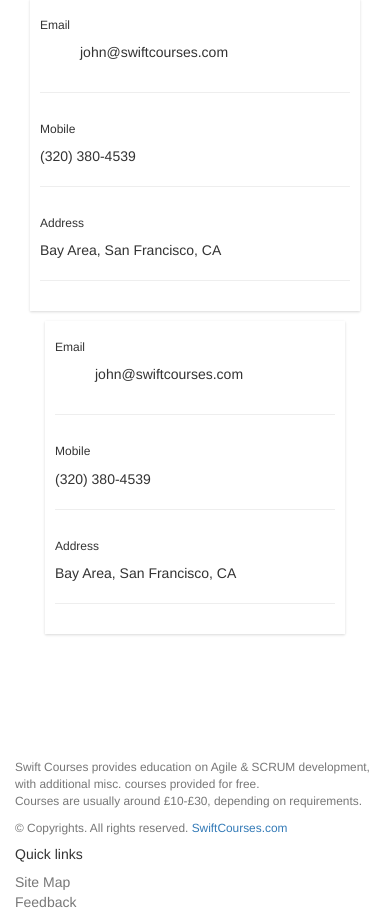
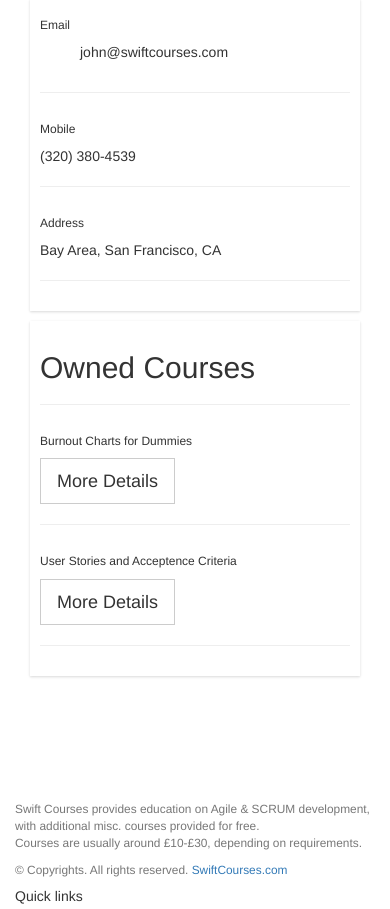
Before and after one commit to Void-Stag/Flask-Assessment, a Flask app: page /John_Doe in a window 390 px wide. Shown: the part 789-1698 px from the top of the page. Run offline with Flask 3, Linux system fonts and the light colour scheme; parts of the project's set-up code (start-up, migrations or seed data) failed here and were passed over; some libraries are stand-ins or nearby versions.

Commit message:
trainer profile

```diff
--- a/App3_Scrum_080222/app/templates/Member_Only/jobs.html
+++ b/App3_Scrum_080222/app/templates/Member_Only/jobs.html
@@ -8,7 +8,7 @@
     <h4><small>RECENT POSTS</small></h4>
     <hr>
     <h2>Website Admin</h2>
-    <h5><span class="glyphicon glyphicon-time"></span> Post by Jane Dane, Nov 27, 2022.</h5>
+    <h5><span class="glyphicon glyphicon-time"></span> Post by <span class="glyphicon glyphicon-user"></span><a href="{{ url_for('main.Jane_Dane') }}">Jane Dane</a>, Nov 27, 2022.</h5>
     <h5><span class="label label-danger">Closing Soon!</span><span class="label label-success">Closes Nov 17, 2022</span></h5><br>
     <p> Looking for technology enthusiast to join the team. <br>
         <bold>Must have:</bold><br>
@@ -23,7 +23,7 @@
 
     <hr>
     <h2>Head of Human Resources</h2>
-    <h5><span class="glyphicon glyphicon-time"></span> Post by John Doe, Sep 15, 2022.</h5>
+    <h5><span class="glyphicon glyphicon-time"></span> Post by <span class="glyphicon glyphicon-user"></span><a href="{{ url_for('main.John_Doe') }}">John Doe</a>, Sep 15, 2022.</h5>
     <h5><span class="label label-success">Closes Jan 16, 2023</span></h5><br>
     <p>Lorem ipsum dolor sit amet, consectetur adipiscing elit, sed do eiusmod tempor incididunt ut labore et dolore magna aliqua. Ut enim ad minim veniam, quis nostrud exercitation ullamco laboris nisi ut aliquip ex ea commodo consequat. Excepteur sint occaecat cupidatat non proident, sunt in culpa qui officia deserunt mollit anim id est laborum consectetur adipiscing elit, sed do eiusmod tempor incididunt ut labore et dolore magna aliqua. Ut enim ad minim veniam, quis nostrud exercitation ullamco laboris nisi ut aliquip ex ea commodo consequat.</p>
     <hr>
--- a/App3_Scrum_080222/app/templates/Trainer_Profile/John_Prof.html
+++ b/App3_Scrum_080222/app/templates/Trainer_Profile/John_Prof.html
@@ -87,39 +87,28 @@
               </div>
 
 
-                <div class="col-md-8">
               <div class="card mb-3">
                 <div class="card-body">
+                  <h2>Owned Courses</h2>
+                  <hr>
                   <div class="row">
                     <div class="col-sm-3">
-                          <h6 class="mb-0">Email</h6>
+                      <h6 class="mb-0">Burnout Charts for Dummies</h6>
                     </div>
                     <div class="col-sm-9 text-secondary">
-                          <ul class="email">
-                            <li><a href="mailto:john@swiftcourses.com">john@swiftcourses.com</a></li>
-                        </ul>
+                      <a href="{{ url_for('main.burnout_charts') }}" class="btn btn-default btn-lg" role="button">More Details</a>
                     </div>
                   </div>
                   <hr>
                   <div class="row">
                     <div class="col-sm-3">
-                          <h6 class="mb-0">Mobile</h6>
+                      <h6 class="mb-0">User Stories and Acceptence Criteria</h6>
                     </div>
                     <div class="col-sm-9 text-secondary">
-                          (320) 380-4539
+                      <a href="{{ url_for('main.userstories_acceptancecriteria') }}" class="btn btn-default btn-lg" role="button">More Details</a>
                     </div>
                   </div>
                   <hr>
-                      <div class="row">
-                        <div class="col-sm-3">
-                          <h6 class="mb-0">Address</h6>
-                        </div>
-                        <div class="col-sm-9 text-secondary">
-                          Bay Area, San Francisco, CA
-                        </div>
-                      </div>
-                      <hr>
-                    </div>
                 </div>
               </div>
 
```
Also changed, not shown: App3_Scrum_080222/app/templates/Trainer_Profile/Jane_Prof.html (+6 -15 lines). Lines whose indentation alone changed are shown as unchanged.
